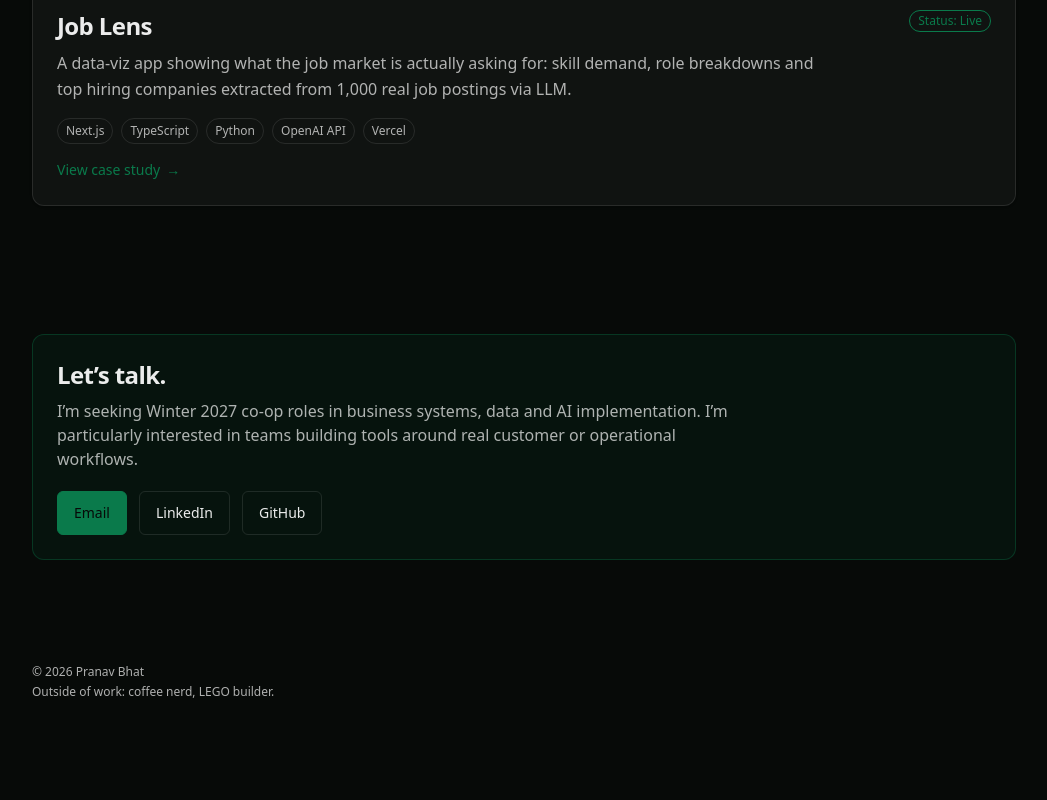
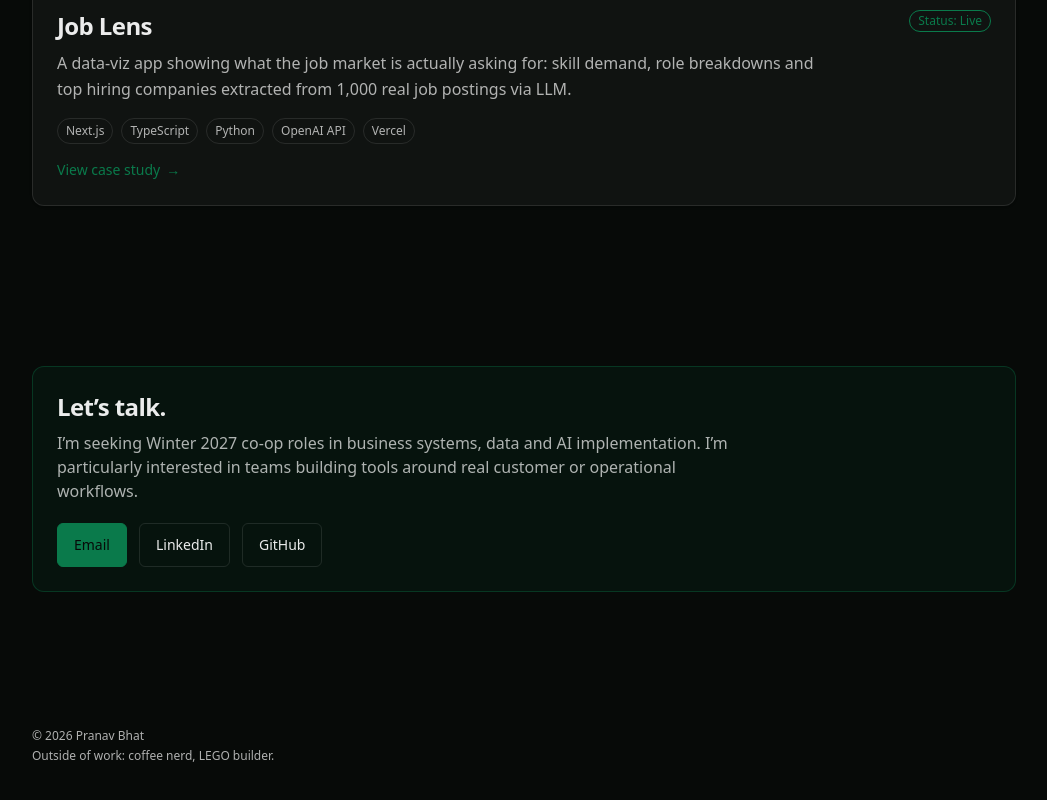
Before and after one commit to bhat-pranav/portfolio, a Next.js app: page / in a window 1280 px wide. Shown: the part 1985-2785 px from the top of the page, without its empty margins (116-1163 px from the left). Before the commit the page ends 2725 px from the top, so only its background shows below. Built offline with nearby package versions, Linux system fonts and the light colour scheme.

Commit message:
bug fixes

```diff
--- a/src/components/contact-section.tsx
+++ b/src/components/contact-section.tsx
@@ -4,7 +4,7 @@ export function ContactSection() {
   return (
     <section
       id="contact"
-      className="mx-auto max-w-5xl scroll-mt-24 px-5 py-14 sm:py-16"
+      className="mx-auto max-w-5xl scroll-mt-24 px-5 py-20 sm:py-24"
       aria-labelledby="contact-heading"
     >
       <div className="rounded-xl border border-[var(--accent-border)] bg-[var(--accent-soft)] p-6">
```
